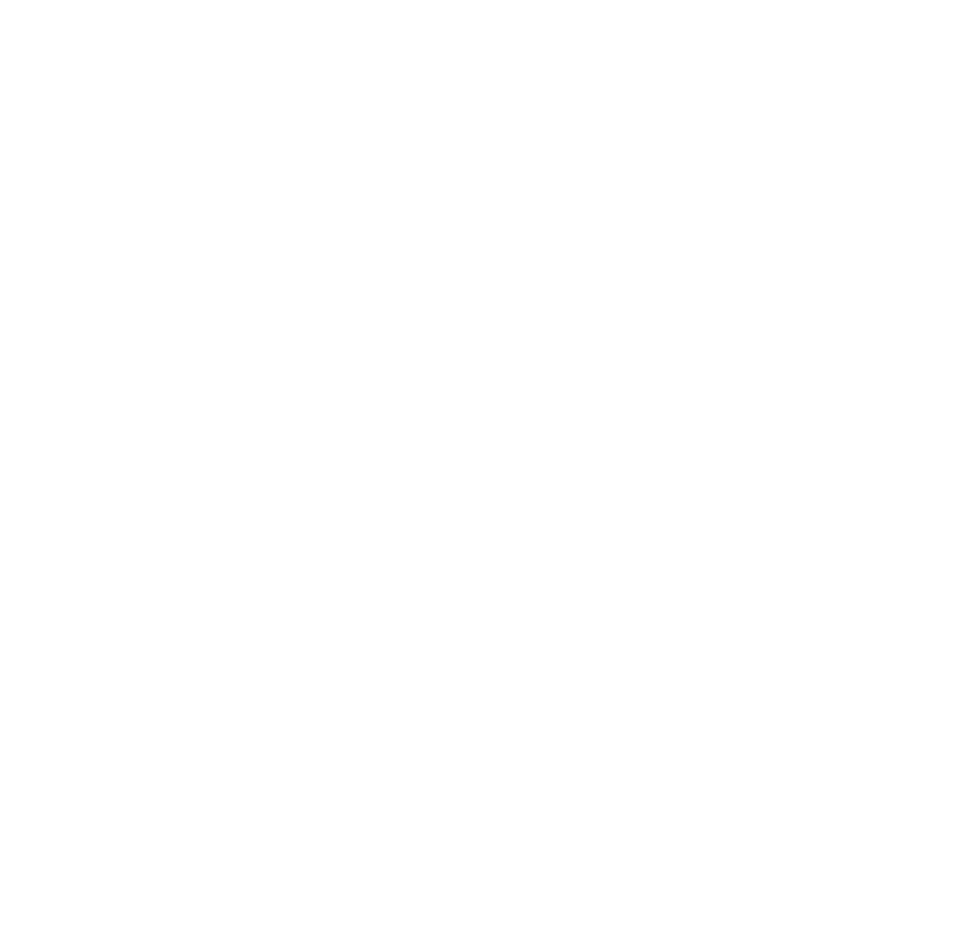
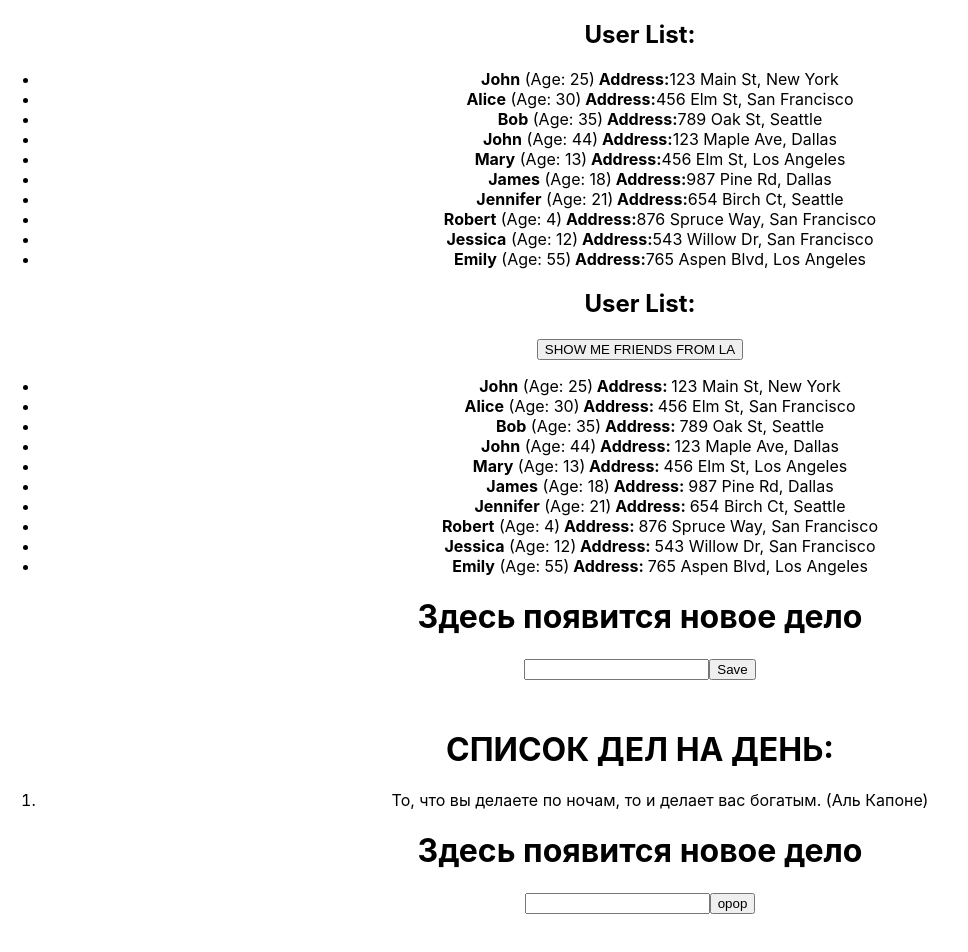
Before and after one commit to aidar2218/homework-front-main, a React (Create React App) app: page / in a window 1280 px wide. Shown: the top 952 px of the page, without its empty margins (0-968 px from the left). Before the commit the page ends 800 px from the top, so only its background shows below. Built offline with nearby package versions, Linux system fonts and the light colour scheme.

Commit message:
all home tasks

```diff
--- a/src/App.tsx
+++ b/src/App.tsx
@@ -7,10 +7,10 @@ import { HW4 } from './HW/4/HW4';
 function App() {
   return (
     <div className="App">
-      {/*<HW1 />*/}
-      {/*<HW2 />*/}
-      {/*<HW3 />*/}
-      {/*<HW4 />*/}
+      <HW1 />
+      <HW2 />
+      <HW3 />
+      <HW4 />
     </div>
   );
 }
--- a/src/HW/1/HW1.tsx
+++ b/src/HW/1/HW1.tsx
@@ -3,7 +3,7 @@ import {UserList} from './UserList';
 export const HW1 = () => {
 
     // 1️⃣ Раскомментируйте JSX (HW1.tsx, UserList.tsx) и вы увидите,
-	// что приложение начнет гореть красным и ругаться 😡
+    // что приложение начнет гореть красным и ругаться 😡 ++
     // 2️⃣ Ваша задача: ❗ПОЧИНИТЬ ПРОЕКТ❗
     // - прописать типизацию, где необходимо
     // - починить все, что горит красным
@@ -34,7 +34,7 @@ export const HW1 = () => {
 
     return (
         <div id={'hw01'}>
-			{/*<UserList users={'НАЗВАНИЕ МАССИВА, КОТОРЫЙ МЫ ПЕРЕДАЕМ'} />*/}
+            <UserList users={users}/>
         </div>
     );
 };
--- a/src/HW/1/UserList.tsx
+++ b/src/HW/1/UserList.tsx
@@ -1,29 +1,33 @@
 type AddressType = {
-  street: any; // ПОДПРАВЛЯЕМ any
-  city: any; // ПОДПРАВЛЯЕМ any
+    street: string; // ПОДПРАВЛЯЕМ any
+    city: string; // ПОДПРАВЛЯЕМ any
 };
 
 type UserType = {
     // ПРИДЕТСЯ САМОМУ)
+    id: number
+    name: string
+    age: number
+    address: AddressType
 };
 
 type UserListPropsType = {
-  users: UserType; // ПО МОЕМУ ЧЕГО-ТО НЕ ХВАТАЕТ...
+    users: UserType[]; // ПО МОЕМУ ЧЕГО-ТО НЕ ХВАТАЕТ...
 };
 
-export const UserList = (props: 'ВСТАВЛЯЕМ ТИПИЗАЦИЮ') => {
+export const UserList = (props: UserListPropsType) => {
     return (
         <div id={'hw01-users'}>
             <h2>User List:</h2>
 
-      {/*<ul>*/}
-      {/*  {props.users.map((user) => ( // ВСЕ ТОВАРЫ В СТРАНУ ПРИЕЗЖАЮТ В КОНТЕЙНЕРАХ, А В РЕАКТЕ...*/}
-      {/*    <li key={ЭЛЕМЕНТ МАССИВА.id} id={`hw01-user-${ЭЛЕМЕНТ МАССИВА.id}`}>*/}
-      {/*      <strong>{ЭЛЕМЕНТ МАССИВА.name}</strong> (Age: {ЭЛЕМЕНТ МАССИВА.age})<strong> Address:</strong>*/}
-      {/*      {ЭЛЕМЕНТ МАССИВА.address.street}, {ЭЛЕМЕНТ МАССИВА.address.city}*/}
-      {/*    </li>*/}
-      {/*  ))}*/}
-      {/*</ul>*/}
+            <ul>
+              {props.users.map((user) => ( // ВСЕ ТОВАРЫ В СТРАНУ ПРИЕЗЖАЮТ В КОНТЕЙНЕРАХ, А В РЕАКТЕ...
+                <li key={user.id} id={`hw01-user-${user.id}`}>
+                  <strong>{user.name}</strong> (Age: {user.age})<strong> Address:</strong>
+                  {user.address.street}, {user.address.city}
+                </li>
+              ))}
+            </ul>
         </div>
     );
 };
--- a/src/HW/2/CurrentUser.tsx
+++ b/src/HW/2/CurrentUser.tsx
@@ -1,7 +1,7 @@
 import { UserType } from './HW2';
 
 type CurrentUserPropsType = {
-  user: any // пропиши типизацию
+  user: UserType // пропиши типизацию
 };
 
 export const CurrentUser = (props: CurrentUserPropsType) => {
--- a/src/HW/2/HW2.tsx
+++ b/src/HW/2/HW2.tsx
@@ -10,11 +10,11 @@ export type UserType = {
   id: number;
   name: string;
   age: number;
-  address: any; // пропиши типизацию
+  address: AddressType; // пропиши типизацию
 };
 
 export type UsersObjectType = {
-  myFriends: any; // пропиши типизацию
+  myFriends: UserType[]; // пропиши типизацию
 };
 
 export const HW2 = () => {
@@ -47,7 +47,7 @@ export const HW2 = () => {
   let [currentUsers, setCurrentUsers] = useState<UsersObjectType>(users);
 
   const filterUsers = () => {
-    const filteredUsers = 'НУЖНО ПРОФИЛЬТРОВАТЬ ДРУЗЕЙ. ОСТАВЛЯЕМ ТОЛЬКО ТЕХ, КОТОРЫЕ ЖИВУТ В ГОРОДЕ LOS ANGELES';
+    const filteredUsers = users.myFriends.filter(fr => fr.address.city === 'Los Angeles');
     setCurrentUsers({ myFriends: filteredUsers });
   };
 
--- a/src/HW/2/UserList2.tsx
+++ b/src/HW/2/UserList2.tsx
@@ -2,8 +2,8 @@ import {CurrentUser} from './CurrentUser';
 import {UsersObjectType} from './HW2';
 
 type UserList2PropsType = {
-	users: any // пропиши типизацию
-	filterUsers: any // пропиши типизацию
+	users: UsersObjectType // пропиши типизацию
+	filterUsers: () => void // пропиши типизацию
 };
 
 export const UserList2 = (props: UserList2PropsType) => {
@@ -11,13 +11,13 @@ export const UserList2 = (props: UserList2PropsType) => {
 		<div id={'hw02-users'}>
 			<h2>User List:</h2>
 
-			{/*<button id={'hw02-filter-button'} onClick={() => props.filterUsers}>SHOW ME FRIENDS FROM LA</button>*/}
+			<button id={'hw02-filter-button'} onClick={() => props.filterUsers()}>SHOW ME FRIENDS FROM LA</button>
 
-			{/*<ul>*/}
-			{/*  {props.users.myFriends.map((user) => (*/}
-			{/*    <ВЫЗЫВАЕМ КОМПОНЕНТУ CurrentUser />*/}
-			{/*  ))}*/}
-			{/*</ul>*/}
+			<ul>
+			  {props.users.myFriends.map((user) => (
+			    <CurrentUser user={user}/>
+			  ))}
+			</ul>
 		</div>
 	);
 };
--- a/src/HW/3/HW3.tsx
+++ b/src/HW/3/HW3.tsx
@@ -1,4 +1,4 @@
-import { useState } from 'react';
+import {ChangeEvent, useState} from 'react';
 
 export const HW3 = () => {
   // 1️⃣ Раскомментируйте JSX(HW3.tsx) и вы увидите,
@@ -15,40 +15,43 @@ export const HW3 = () => {
     'То, что вы делаете по ночам, то и делает вас богатым. (Аль Капоне)',
   ]);
 
-  const handleChange = (event: 'НУЖНО ПРОТИПИЗИРОВАТЬ') => {
+  const handleChange = (event: ChangeEvent<HTMLInputElement>) => {
     // setCurrentText(ЧЕГО-ТО НЕ ХВАТАЕТ);
+    setCurrentText(event.currentTarget.value)
   };
 
   const handleSave = () => {
     // ЗАСЕТАТЬ БЫ ТЕКСТ В texts И НЕ ПОТЕРЯТЬ НАПУТСТВИЕ ИЗ ПРОШЛОГО ВЕКА)
     // А ЗАТЕМ УБРАТЬ ЗА СОБОЙ В currentText
+      setTexts([currentText, ...texts]);
+      setCurrentText("");
   };
 
   return (
     <div id={'hw03'}>
-      {/*{currentText ? (*/}
-      {/*  <h1 id={'hw03-text'}>ЗДЕСЬ ХОТЕЛОСЬ БЫ УВИДЕТЬ ВВОДИМЫЙ ТЕКСТ</h1>*/}
-      {/*) : (*/}
-      {/*  <h1 id={'hw03-default-text'}>Здесь появится новое дело</h1> // ничего не меняем, здесь все норм*/}
-      {/*)}*/}
+      {currentText ? (
+        <h1 id={'hw03-text'}>{currentText}</h1>
+      ) : (
+        <h1 id={'hw03-default-text'}>Здесь появится новое дело</h1> // ничего не меняем, здесь все норм
+      )}
 
-      {/*<input id={'hw03-input'} type="text" value={currentText} onChange={handleChange} />*/}
+      <input id={'hw03-input'} type="text" value={currentText} onChange={handleChange} />
 
-      {/*<button id={'hw03-button'} onClick={() => {}}> // НЕ ХВАТАТЕТ ФУНКЦИИ*/}
-      {/*  Сохранить*/}
-      {/*</button>*/}
+      <button id={'hw03-button'} onClick={() => handleSave()}>
+          Save
+      </button>
 
-      {/*<h1 style={{ marginTop: '50px' }}>СПИСОК ДЕЛ НА ДЕНЬ:</h1>*/}
+      <h1 style={{ marginTop: '50px' }}>СПИСОК ДЕЛ НА ДЕНЬ:</h1>
 
-      {/*<ol id={'hw03-tasks'}>*/}
-      {/*  {ОТРИСОВАТЬ МАССИВ.map((el, index) => {*/}
-      {/*    return (*/}
-      {/*      <li key={index} id={`hw03-task-${index}`}>*/}
-      {/*        {el}*/}
-      {/*      </li>*/}
-      {/*    );*/}
-      {/*  })}*/}
-      {/*</ol>*/}
+      <ol id={'hw03-tasks'}>
+        {texts.map((el, index) => {
+          return (
+            <li key={index} id={`hw03-task-${index}`}>
+              {el}
+            </li>
+          );
+        })}
+      </ol>
     </div>
   );
 };
--- a/src/HW/4/Button.tsx
+++ b/src/HW/4/Button.tsx
@@ -1,11 +1,12 @@
 type ButtonPropsType = {
-  callBack: any // НУЖНО ПРОТИПИЗИРОВАТЬ
-  name: any // НУЖНО ПРОТИПИЗИРОВАТЬ
+  callBack: () => void // НУЖНО ПРОТИПИЗИРОВАТЬ
+  name: string // НУЖНО ПРОТИПИЗИРОВАТЬ
 };
 
 export const Button = (props: ButtonPropsType) => {
   const callBackHandler = () => {
     // НУЖНО ДОПИСАТЬ
+    props.callBack();
   };
 
   return (
--- a/src/HW/4/HW4.tsx
+++ b/src/HW/4/HW4.tsx
@@ -24,27 +24,27 @@ export const HW4 = () => {
 
   return (
     <div id={'hw04'}>
-      {/*{currentText ? (*/}
-      {/*  <h1 id={'hw04-text'}>{currentText}</h1>*/}
-      {/*) : (*/}
-      {/*  <h1 id={'hw04-default-text'}>Здесь появится новое дело</h1>*/}
-      {/*)}*/}
+      {currentText ? (
+        <h1 id={'hw04-text'}>{currentText}</h1>
+      ) : (
+        <h1 id={'hw04-default-text'}>Здесь появится новое дело</h1>
+      )}
 
-      {/*<Input НЕ ХВАТАЕТ АРГУМЕНТОВ />*/}
+      <Input currentText={currentText} setCurrentText={setCurrentText} />
 
-      {/*<Button НЕ ХВАТАЕТ АРГУМЕНТОВ />*/}
+      <Button name={"opop"} callBack={handleSave} />
 
-      {/*<h1 style={{ marginTop: '50px' }}>СПИСОК ДЕЛ НА ДЕНЬ:</h1>*/}
+      <h1 style={{ marginTop: '50px' }}>СПИСОК ДЕЛ НА ДЕНЬ:</h1>
 
-      {/*<ol id={'hw04-tasks'}>*/}
-      {/*  {texts.map((el, index) => {*/}
-      {/*    return (*/}
-      {/*      <li key={index} id={`hw04-task-${index}`} className={ЕСЛИ ЧЕТН ? S.chetNechet : ''}>*/}
-      {/*        {el}*/}
-      {/*      </li>*/}
-      {/*    );*/}
-      {/*  })}*/}
-      {/*</ol>*/}
+      <ol id={'hw04-tasks'}>
+        {texts.map((el, index) => {
+          return (
+            <li key={index} id={`hw04-task-${index}`} className={index % 2 === 0 ? s.chetNechet : ''}>
+              {el}
+            </li>
+          );
+        })}
+      </ol>
     </div>
   );
 };
--- a/src/HW/4/Input.tsx
+++ b/src/HW/4/Input.tsx
@@ -1,14 +1,17 @@
+import {ChangeEvent} from "react";
+
 type InputPropsType = {
-	currentText: any // НУЖНО ПРОТИПИЗИРОВАТЬ
-	setCurrentText: any // НУЖНО ПРОТИПИЗИРОВАТЬ
+	currentText: string // НУЖНО ПРОТИПИЗИРОВАТЬ
+	setCurrentText: (currentText: string) => void // НУЖНО ПРОТИПИЗИРОВАТЬ
 };
 
 export const Input = (props: InputPropsType) => {
-	const onChangeHandler = (event: 'НУЖНО ПРОТИПИЗИРОВАТЬ') => {
+	const onChangeHandler = (event: ChangeEvent<HTMLInputElement>) => {
 		// НУЖНО ДОПИСАТЬ
+		props.setCurrentText(event.currentTarget.value);
 	};
 
-	// return (
-	//   <input id={'hw04-input'} type="text" value={props.currentText} onChange={onChangeHandler} />
-	// );
+	return (
+	  <input id={'hw04-input'} type="text" value={props.currentText} onChange={onChangeHandler} />
+	);
 };
```
Lines whose indentation alone changed are shown as unchanged.
